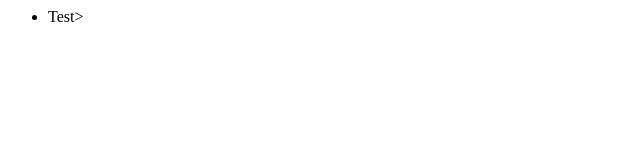
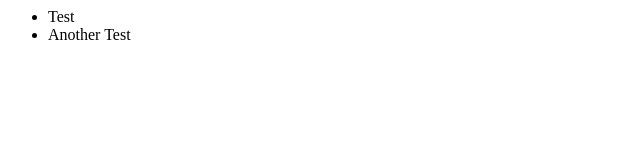
Before and after one commit to robertmrivest/test, a plain HTML site: page index.html in a window 1280 px wide. Shown: the full height of the page, 0-640 px from the left. Drawn offline with Linux system fonts and the light colour scheme.

Commit message:
Made change to index.html

```diff
--- a/index.html
+++ b/index.html
@@ -1,5 +1,6 @@
 <html>
   <ul>
-    <li>Test></li>
+    <li>Test</li>
+	<li>Another Test</li>
   </ul>
 </html>
```
